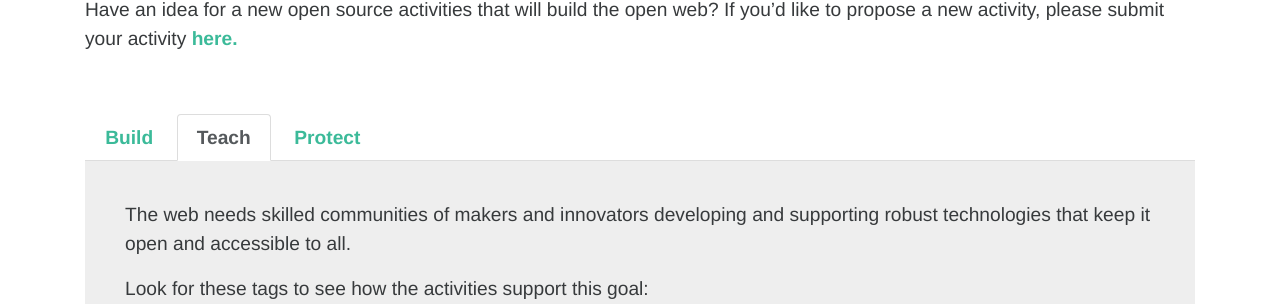
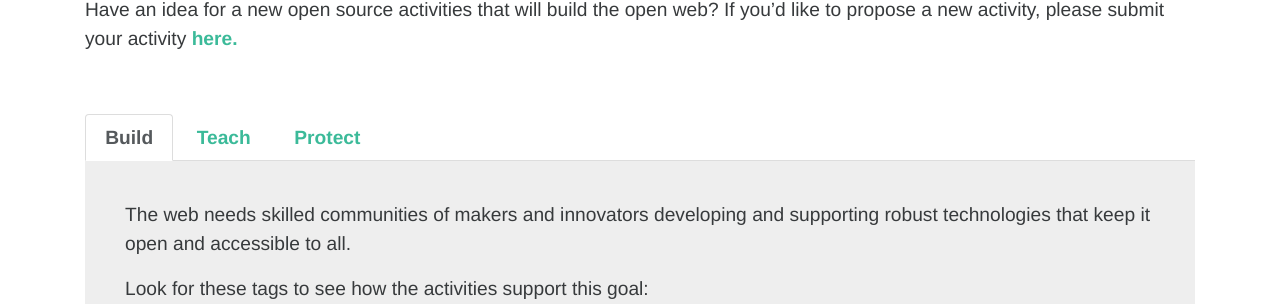
Before and after one commit to mozilla/mozilla-campus-clubs, a Jekyll site: the page built from _pages/activities.html, in a window 1280 px wide. Shown: the part 431-735 px from the top of the page. Built offline with Jekyll 4.4.1, drawn with Linux system fonts in a browser that asks for light colours; some web fonts are replaced.

Commit message:
Hotfix
having build first

```diff
--- a/_pages/activities.html
+++ b/_pages/activities.html
@@ -24,8 +24,8 @@ Have an idea for a new open source activities that will build the open web? If y
 <p class="clear">&nbsp;</p>
 
 <ul class="nav nav-tabs" role="tablist">
-  <li class="nav-item"><a class="nav-link" href="#build" aria-controls="build" role="tab" data-toggle="tab">Build</a></li>
-  <li class="nav-item"><a class="nav-link active" href="#teach" aria-controls="teach" role="tab" data-toggle="tab">Teach</a></li>
+  <li class="nav-item"><a class="nav-link active" href="#build" aria-controls="build" role="tab" data-toggle="tab">Build</a></li>
+  <li class="nav-item"><a class="nav-link" href="#teach" aria-controls="teach" role="tab" data-toggle="tab">Teach</a></li>
   <li class="nav-item"><a class="nav-link" href="#protect" aria-controls="protect" role="tab" data-toggle="tab">Protect</a></li>
 </ul>
 
```
